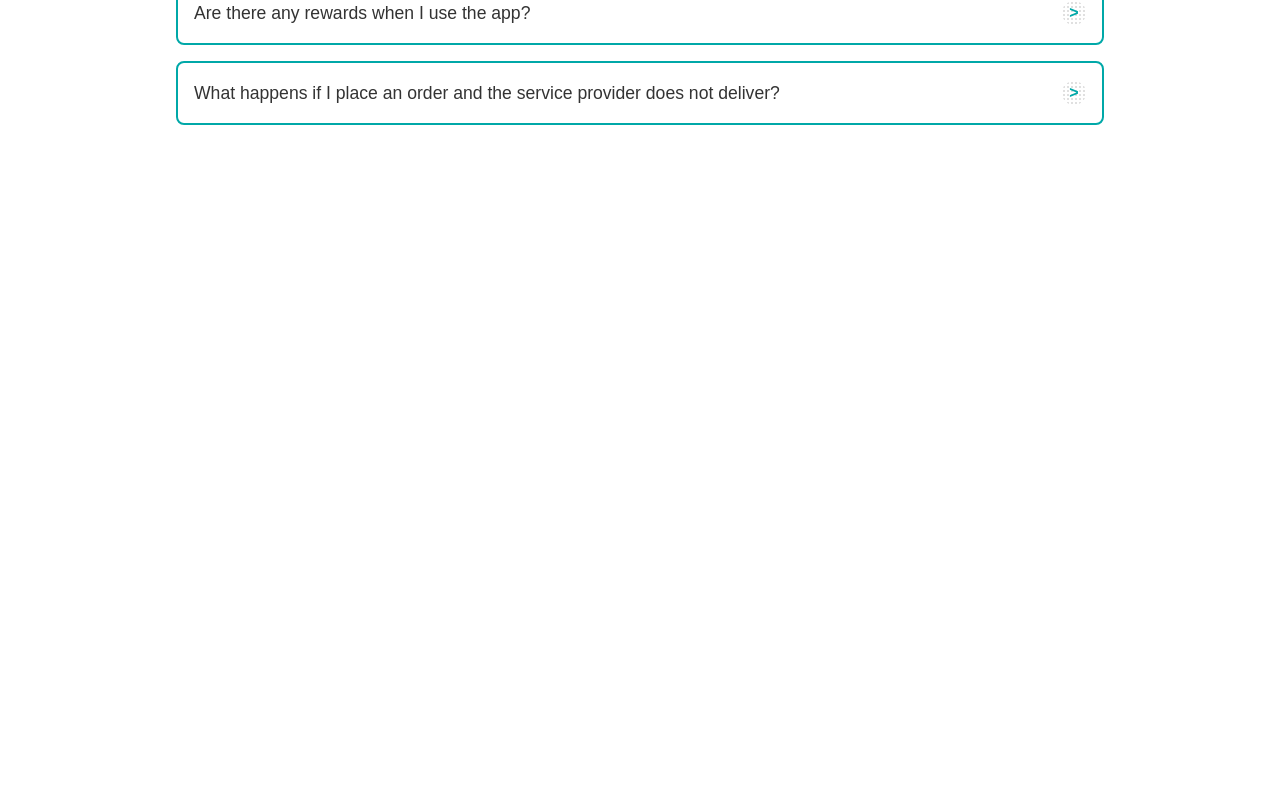
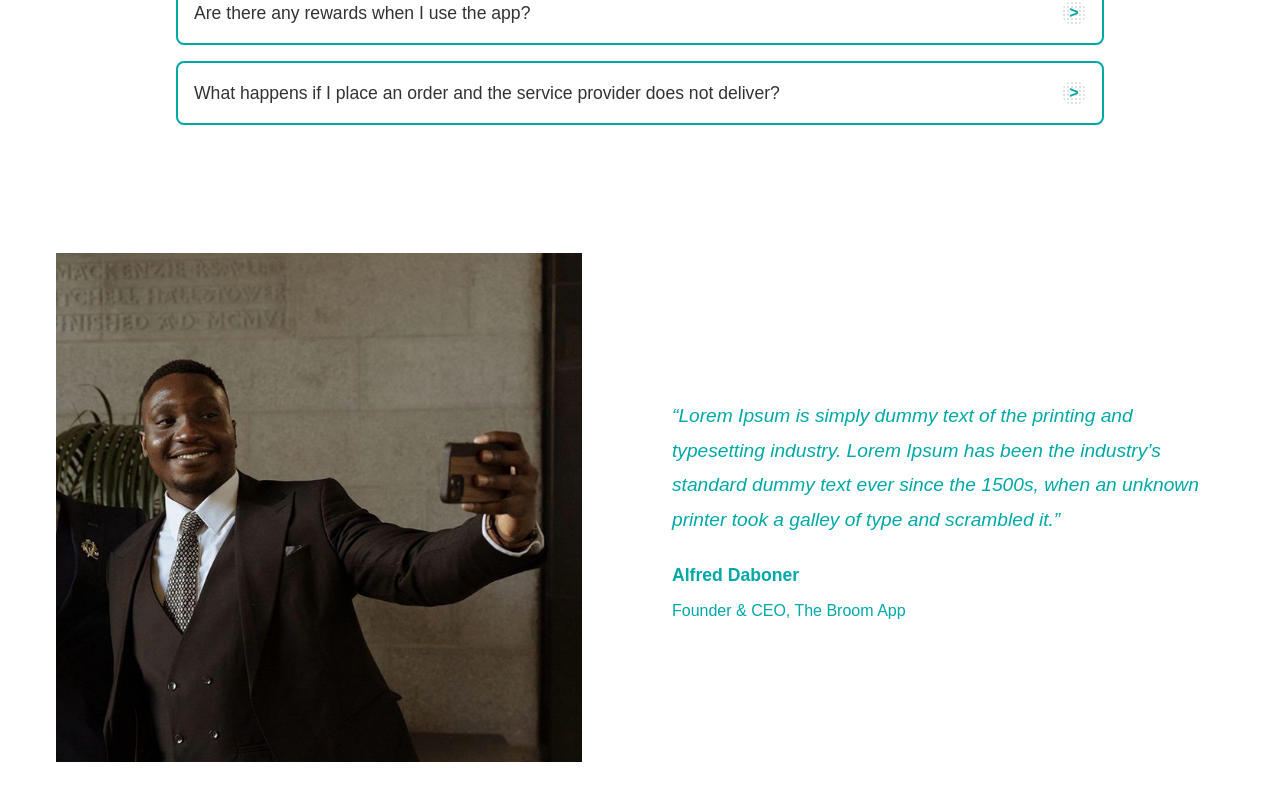
Before and after one commit to Uppist/broomapp, a React (Vite) app: page / in a window 1280 px wide. Shown: the part 2509-3310 px from the top of the page. Before the commit the page ends 2698 px from the top, so only its background shows below. Built offline with nearby package versions, Linux system fonts and the light colour scheme.

Commit message:
Added About component

```diff
--- a/src/App.jsx
+++ b/src/App.jsx
@@ -7,6 +7,7 @@ import Home from './components/Home.jsx';
 import Benefits from './components/Benefits.jsx';
 import AppStore from './components/AppStore.jsx';
 import FAQ from './components/FAQ.jsx';
+import About from './components/About.jsx';
 
 function App() {
   const features = useRef (null)
@@ -23,6 +24,7 @@ function App() {
     <Benefits />
     <AppStore />
     <FAQ />
+    <About />
   </div>
 }
 
--- /dev/null
+++ b/src/components/About.jsx
@@ -0,0 +1,23 @@
+import React from 'react';
+import ceoImage from '../assets/ceo.jpg';
+
+const About = () => {
+  return (
+    <section className="about">
+      <div className="about-container">
+        <div className="about-image">
+          <img src={ceoImage} alt="Alfred Daboner, Founder & CEO" />
+        </div>
+        <div className="about-text">
+          <blockquote>
+            “Lorem Ipsum is simply dummy text of the printing and typesetting industry. Lorem Ipsum has been the industry’s standard dummy text ever since the 1500s, when an unknown printer took a galley of type and scrambled it.”
+          </blockquote>
+          <p className="about-author">Alfred Daboner</p>
+          <p className="about-title">Founder & CEO, The Broom App</p>
+        </div>
+      </div>
+    </section>
+  );
+};
+
+export default About;
--- a/src/styles.css
+++ b/src/styles.css
@@ -439,6 +439,59 @@ body::-webkit-scrollbar {
   border-top: 1px solid #e0e0e0; /* Subtle divider */
 }
 
+/* About Section Styles */
+.about {
+  background-color: #fff;
+  padding: 4rem 0;
+  width: 100%;
+}
+
+.about-container {
+  display: flex;
+  justify-content: space-between;
+  align-items: center;
+  max-width: 1200px;
+  margin: 0 auto;
+  padding: 0 1rem;
+}
+
+.about-image {
+  flex: 1;
+  max-width: 45%;
+}
+
+.about-image img {
+  width: 100%;
+  height: auto;
+  object-fit: cover; /* Ensure image fits without distortion */
+}
+
+.about-text {
+  flex: 1;
+  max-width: 50%;
+  padding-left: 2rem;
+}
+
+.about-text blockquote {
+  font-size: 1.2rem;
+  color: #00a8a8; /* Teal color */
+  line-height: 1.8;
+  margin-bottom: 1.5rem;
+  font-style: italic;
+}
+
+.about-text .about-author {
+  font-size: 1.1rem;
+  color: #00a8a8; /* Teal color */
+  font-weight: 700;
+  margin-bottom: 0.5rem;
+}
+
+.about-text .about-title {
+  font-size: 1rem;
+  color: #00a8a8; /* Teal color */
+}
+
 /* .feature-item p {
   font-size: 1rem;
   color: #666;
```
Also changed, not shown: src/assets/ceo.jpg (added).
